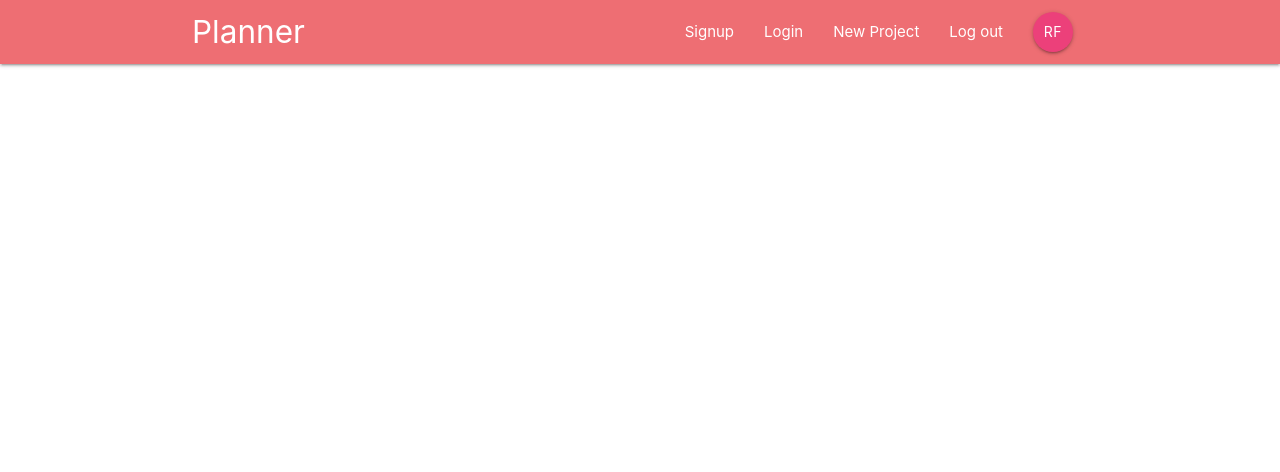
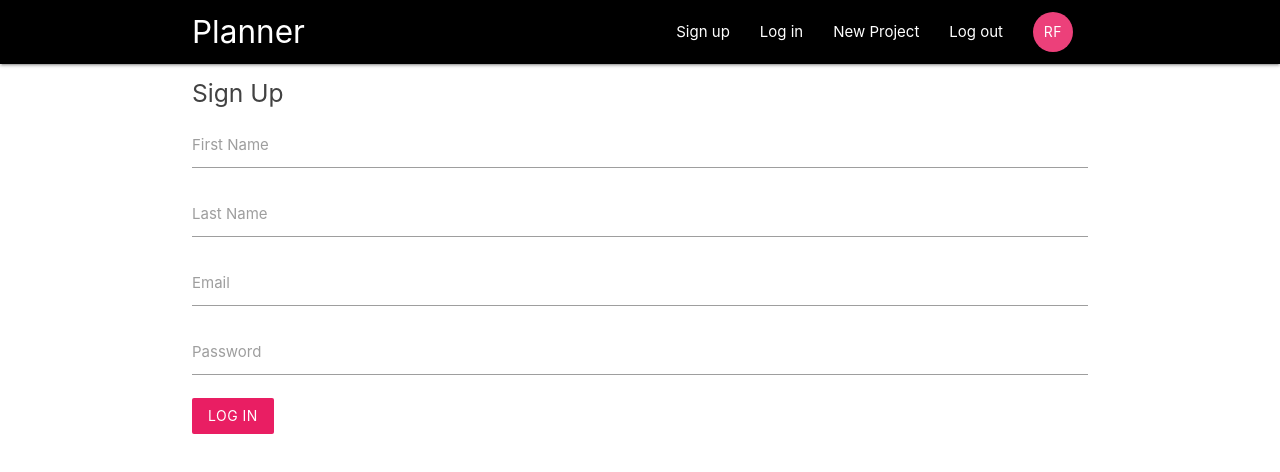
Before and after one commit to rsfragozo/planner, a React (Create React App) app: page /signup in a window 1280 px wide. Shown: the top 472 px of the page. Built offline with nearby package versions, Linux system fonts and the light colour scheme.

Commit message:
added SignIn and SignUp components

```diff
--- a/public/index.html
+++ b/public/index.html
@@ -1,19 +1,22 @@
 <!DOCTYPE html>
 <html lang="en">
+
 <head>
   <meta charset="utf-8" />
   <link rel="shortcut icon" href="%PUBLIC_URL%/favicon.ico" />
   <meta name="viewport" content="width=device-width, initial-scale=1" />
   <meta name="theme-color" content="#000000" />
   <link rel="manifest" href="%PUBLIC_URL%/manifest.json" />
-    <link
-      rel="stylesheet"
-      href="https://cdnjs.cloudflare.com/ajax/libs/materialize/1.0.0/css/materialize.min.css"
-    />
+  <link rel="stylesheet" href="https://fonts.googleapis.com/icon?family=Material+Icons" />
+  <link rel="stylesheet" href="https://cdnjs.cloudflare.com/ajax/libs/materialize/1.0.0/css/materialize.min.css" />
   <title>React App</title>
 </head>
+
 <body>
   <noscript>You need to enable JavaScript to run this app.</noscript>
   <div id="root"></div>
+  <script type="text/javascript"
+    src="https://cdnjs.cloudflare.com/ajax/libs/materialize/1.0.0/js/materialize.min.js"></script>
 </body>
+
 </html>
--- a/src/App.js
+++ b/src/App.js
@@ -3,15 +3,19 @@
 import Navbar from './components/layout/Navbar';
 import Dashboard from './components/dashboard/Dashboard';
 import ProjectDetails from './components/project/ProjectDetails';
+import SignIn from './components/auth/SignIn';
+import SignUp from './components/auth/SignUp';
 
 function App() {
   return (
     <BrowserRouter>
       <div className="App">
-        <Navbar/>
+        <Navbar />
         <Switch>
-          <Route exact path='/' component={Dashboard}/>
+          <Route exact path='/' component={Dashboard} />
           <Route path='/project/:id' component={ProjectDetails} />
+          <Route path='/signin' component={SignIn} />
+          <Route path='/signup' component={SignUp} />
         </Switch>
       </div>
     </BrowserRouter>
--- a/src/components/auth/SignIn.js
+++ b/src/components/auth/SignIn.js
@@ -0,0 +1,42 @@
+import React, { Component } from 'react';
+
+class SignIn extends Component {
+    state = {
+        email: '',
+        password: ''
+    };
+
+    handleChange = (e) => {
+        this.setState({
+            [e.target.id]: e.target.value
+        })
+    }
+
+    handleSubmit = (e) => {
+        e.preventDefault();
+        console.log(this.state)
+    }
+
+    render() {
+        return (
+            <div className='container'>
+                <form onSubmit={ this.handleSubmit } className='white' method='post'>
+                    <h5 className="grey-text text-darken-3">Sign In</h5>
+                    <div className="input-field">
+                        <label htmlFor="email">Email</label>
+                        <input type="email" id='email' onChange={ this.handleChange }/>
+                    </div>
+                    <div className="input-field">
+                        <label htmlFor="password">Password</label>
+                        <input type="password" id='password' onChange={ this.handleChange } />
+                    </div>
+                    <div className="input-field">
+                        <button className="btn pink lightnen-1 z-depth-0">Log in</button>
+                    </div>
+                </form>
+            </div>
+        );
+    }
+}
+
+export default SignIn;
--- a/src/components/auth/SignUp.js
+++ b/src/components/auth/SignUp.js
@@ -0,0 +1,52 @@
+import React, { Component } from 'react';
+
+class SignUp extends Component {
+    state = {
+        firstName: '',
+        lastName: '',
+        email: '',
+        password: ''
+    };
+
+    handleChange = (e) => {
+        this.setState({
+            [e.target.id]: e.target.value
+        })
+    }
+
+    handleSubmit = (e) => {
+        e.preventDefault();
+        console.log(this.state)
+    }
+
+    render() {
+        return (
+            <div className='container'>
+                <form onSubmit={this.handleSubmit} className='white' method='post'>
+                    <h5 className="grey-text text-darken-3">Sign Up</h5>
+                    <div className="input-field">
+                        <label htmlFor="firstName">First Name</label>
+                        <input type="text" id='firstName' onChange={this.handleChange} />
+                    </div>
+                    <div className="input-field">
+                        <label htmlFor="lastName">Last Name</label>
+                        <input type="text" id='lastName' onChange={this.handleChange} />
+                    </div>
+                    <div className="input-field">
+                        <label htmlFor="email">Email</label>
+                        <input type="email" id='email' onChange={this.handleChange} />
+                    </div>
+                    <div className="input-field">
+                        <label htmlFor="password">Password</label>
+                        <input type="password" id='password' onChange={this.handleChange} />
+                    </div>
+                    <div className="input-field">
+                        <button className="btn pink lightnen-1 z-depth-0">Log in</button>
+                    </div>
+                </form>
+            </div>
+        );
+    }
+}
+
+export default SignUp;
--- a/src/components/layout/Navbar.js
+++ b/src/components/layout/Navbar.js
@@ -5,7 +5,7 @@
 
 const Navbar = () => {
     return (
-        <nav className="nav-wrapper great darken-3">
+        <nav className="nav-wrapper black great darken-3">
             <div className="container">
                 <Link to='/' className="brand-logo">Planner</Link>
                 <SignedInLinks/>
--- a/src/components/layout/SignedOutLinks.js
+++ b/src/components/layout/SignedOutLinks.js
@@ -5,8 +5,8 @@
 const SignedOutLinks = () => {
     return (
         <ul className="right">
-            <li><NavLink to='/'>Signup</NavLink></li>
-            <li><NavLink to='/'>Login</NavLink></li>
+            <li><NavLink to='/signup'>Sign up</NavLink></li>
+            <li><NavLink to='/signin'>Log in</NavLink></li>
         </ul>
     );
 }
```
Lines whose indentation alone changed are shown as unchanged.
